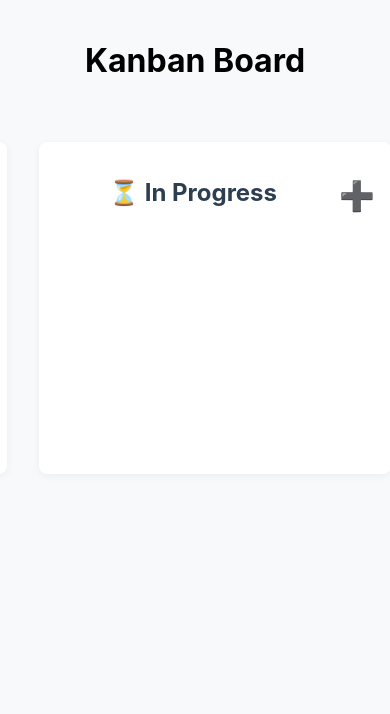
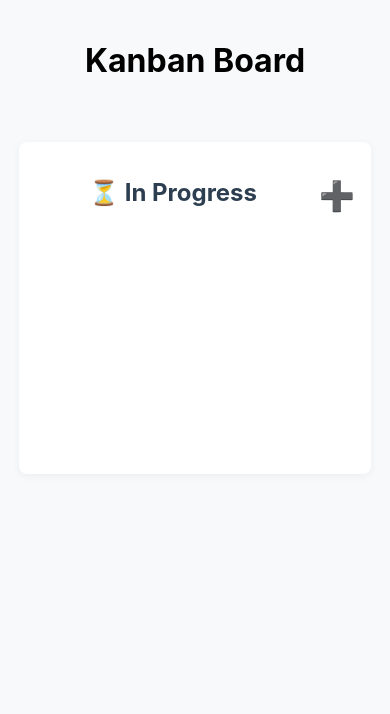
Before and after one commit to eruvanos/kandown, a Flask app: page / in a window 390 px wide. Shown: the top 714 px of that part. Run offline with Flask 3, Linux system fonts and the light colour scheme; data that the repository does not hold is empty; the page is wider than the window, and the part outside it is not shown.

Commit message:
Adjust kanban column width: set to 90% for better responsiveness

```diff
--- a/src/kandown/templates/kanban.html
+++ b/src/kandown/templates/kanban.html
@@ -29,7 +29,7 @@
             margin-top: 40px;
             margin-left: auto;
             margin-right: auto;
-            width: fit-content;
+            width: 90%;
             max-width: 100vw;
         }
         .column {
@@ -37,11 +37,11 @@
             border-radius: 8px;
             box-shadow: 0 2px 8px rgba(0,0,0,0.05);
             padding: 16px;
-            width: 400px;
             min-width: 320px;
             min-height: 300px;
             display: flex;
             flex-direction: column;
+            flex: 1 1 0;
         }
         .column h2 {
             text-align: center;
```
